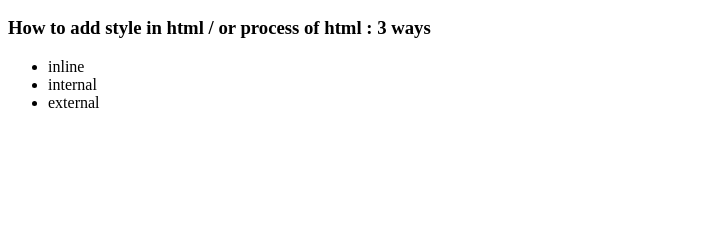
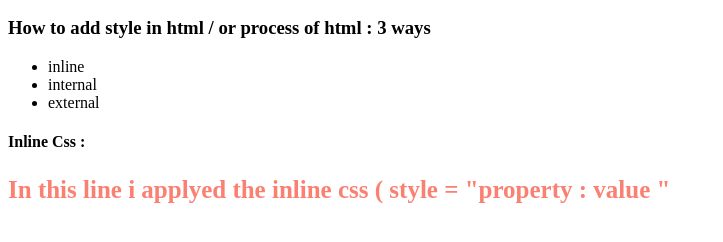
Before and after one commit to Mim-Hakkani/Css-basic-to-advanced-, a plain HTML site: page index.html in a window 1280 px wide. Shown: the part 110-352 px from the top of the page, without its empty margins (0-723 px from the left). Drawn offline with Linux system fonts and the light colour scheme.

Commit message:
apply the inline css

```diff
--- a/index.html
+++ b/index.html
@@ -16,5 +16,8 @@
     <li>internal</li>
     <li>external</li>
    </ul>
+
+    <h4>Inline Css :</h4>
+       <b><p style="color:salmon;font-size:25px">In this line i applyed the inline css ( style = "property : value "</p> </b>
 </body>
 </html>
```
